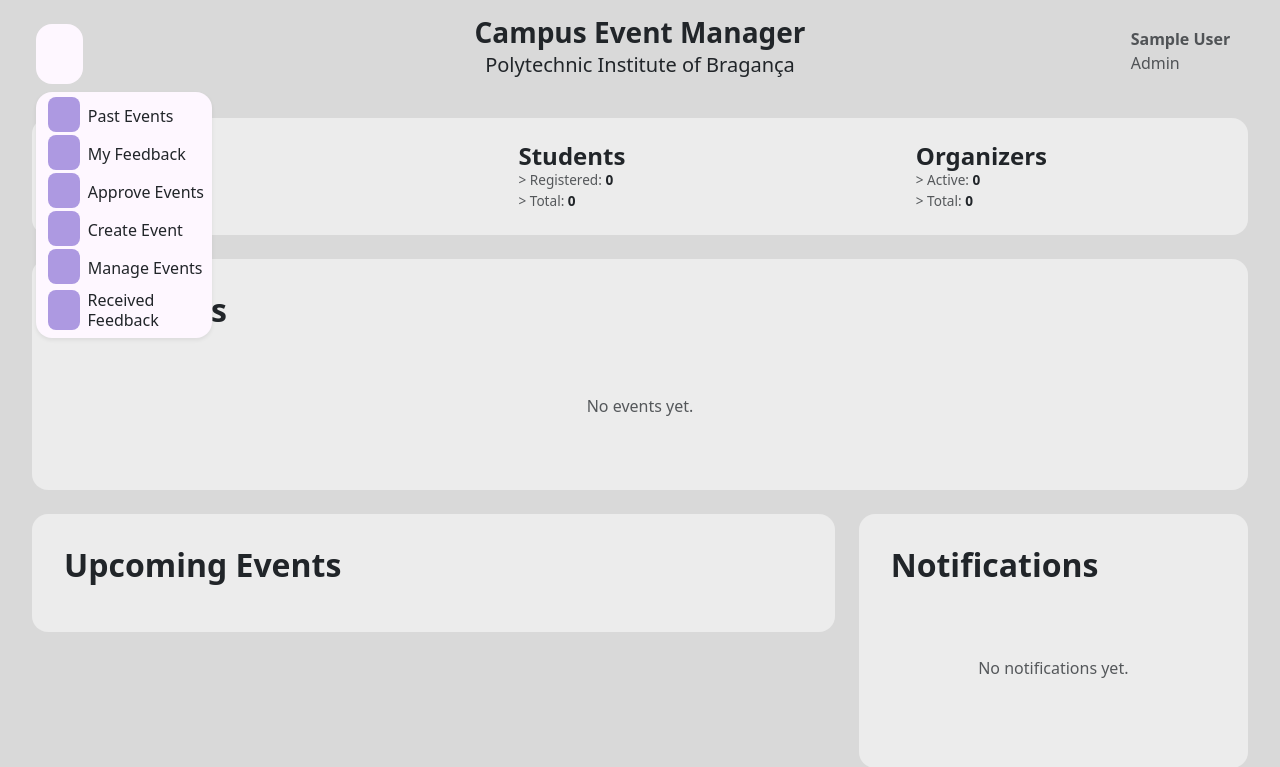
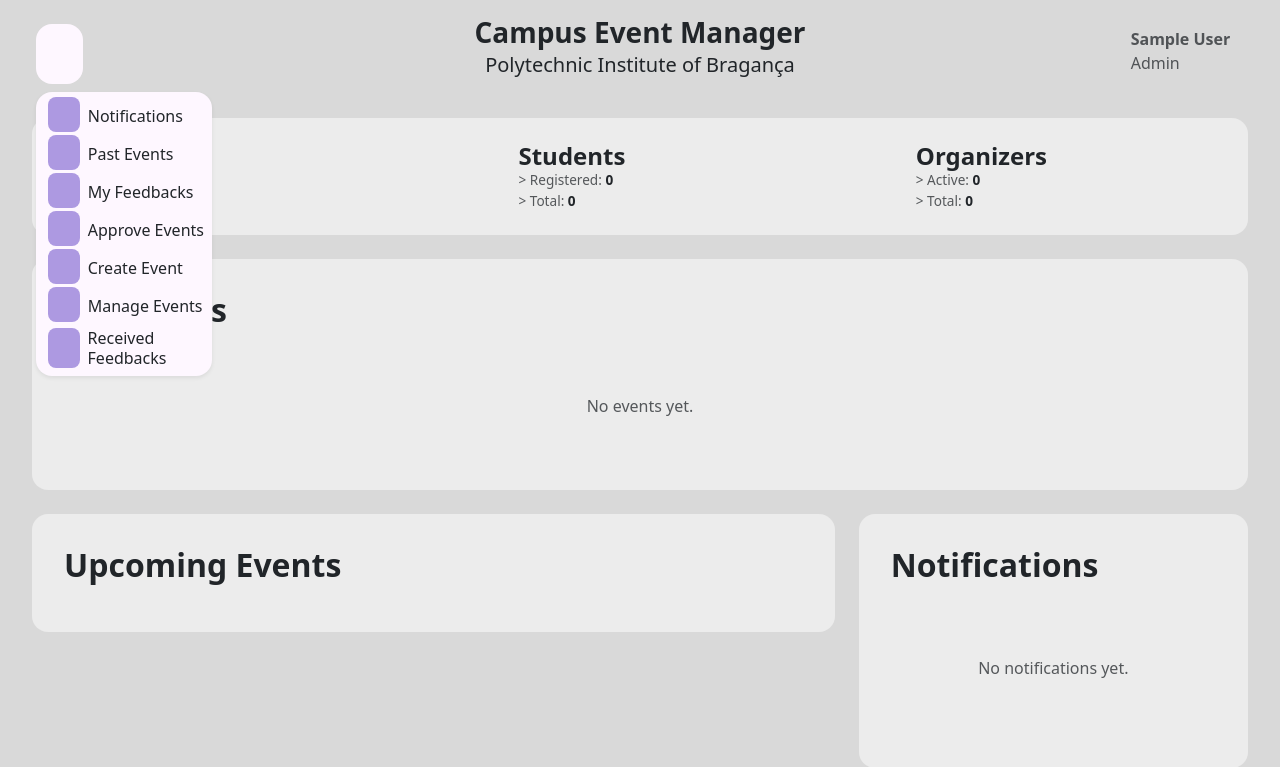
Before and after one commit to zakhkatya/Campus-Event-Manager, a Django app: page /dashboard in a window 1280 px wide, after a click that opens the changed part. Shown: the top 767 px of the page. Run offline with Django 5.2, Linux system fonts and the light colour scheme; the visitor is signed in with stand-in values (Sample User, id 1); data comes from the database, SQL or seed files in the repository; data that the repository does not hold is empty; style sheets or scripts are compiled from the project's sources; some libraries are stand-ins or nearby versions; some web fonts are replaced.

Commit message:
added urls to the navbar

```diff
--- a/ems/templates/partials/navbar.html
+++ b/ems/templates/partials/navbar.html
@@ -10,19 +10,21 @@
                     <i class="bi bi-list fs-1 m-0"></i>
                 </button>
                 <ul class="dropdown-menu dropdown-menu-start shadow-sm rounded-4 border-0 mt-2 text-start m-0 p-2">
-
                     <li class="mb-2">
-        <a class="dropdown-item bg-transparent p-0 ps-1" href="{% url 'event_system:my-events' %}">
+                        <a class="dropdown-item bg-transparent p-0 ps-1" href="{% url 'event_system:notifications' %}">
+                            <i class="bi bi-bell fs-5 btn-secondary rounded-3 ms-0 p-2 py-1 me-1"></i> Notifications
+                        </a>
+                    </li>
+                    <li class="mb-2">
+                         <a class="dropdown-item bg-transparent p-0 ps-1" href="{% url 'event_system:past-events' %}">
                              <i class="bi bi-calendar fs-5 btn-secondary rounded-3 ms-0 p-2 py-1 me-1"></i> Past Events
                          </a>
                     </li>
-
                     <li class="mb-2">
                         <a class="dropdown-item bg-transparent p-0 ps-1" href="{% url 'event_system:my-feedbacks' %}">
-            <i class="bi bi-chat-left fs-5 btn-secondary rounded-3 ms-0 p-2 py-1 me-1"></i> My Feedback
+                            <i class="bi bi-chat-left fs-5 btn-secondary rounded-3 ms-0 p-2 py-1 me-1"></i> My Feedbacks
                         </a>
                     </li>
-
                     {% if user.role == 'admin' %}
                     <li class="my-2">
                         <a class="dropdown-item bg-transparent p-0 ps-1" href="{% url 'event_system:approve-events-list' %}">
@@ -30,7 +32,6 @@
                         </a>
                     </li>
                     {% endif %}
-
                     {% if user.role == 'admin' or user.role == 'organizer' %}
                     <li class="mb-2">
                         <a class="dropdown-item bg-transparent p-0 ps-1" href="{% url 'event_system:add_event' %}">
@@ -45,7 +46,7 @@
                     <li class="mb-0">
                         <a class="dropdown-item bg-transparent p-0 ps-1 d-inline-flex" href="{% url 'event_system:received-feedbacks' %}">
                             <i class="bi bi-layers fs-5 btn-secondary rounded-3 ms-0 p-2 pt-1 me-1 pb-0"></i>
-            <div class="lh-sm ms-1"> Received <p class="pb-0 mb-0"> Feedback </p> </div>
+                            <div class="lh-sm ms-1"> Received <p class="pb-0 mb-0"> Feedbacks </p> </div>
                         </a>
                     </li>
                     {% endif %}
```
Lines whose indentation alone changed are shown as unchanged.
